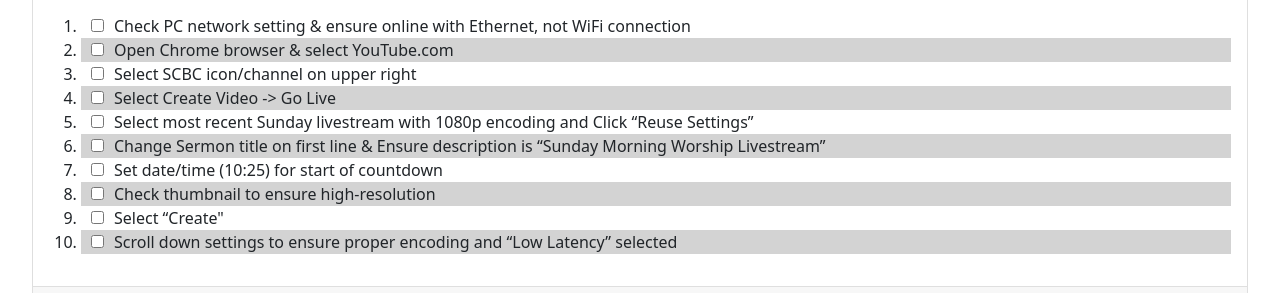
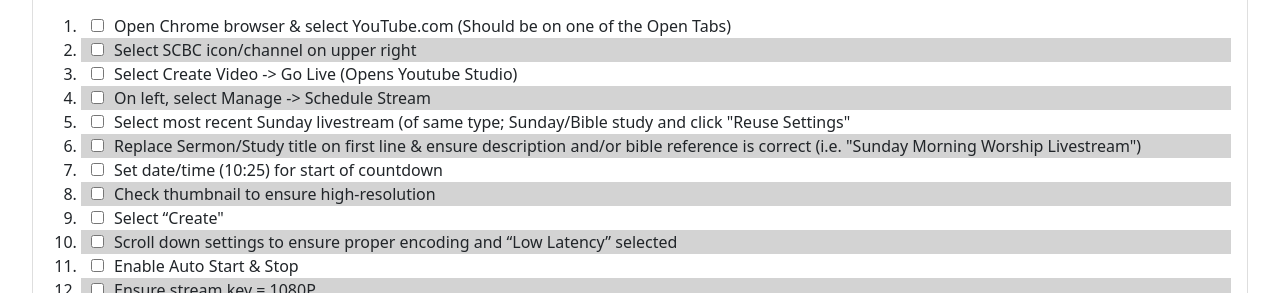
Before and after one commit to Greavesj57/media-guide, a plain HTML site: page index.html in a window 1280 px wide. Shown: the part 202-495 px from the top of the page. Drawn offline with Linux system fonts and the light colour scheme.

Commit message:
Updated up to Monitor Audio..

```diff
--- a/index.html
+++ b/index.html
@@ -48,17 +48,20 @@
               <div id="streamingSetup" class="collapse show" aria-labelledby="headingOne" data-parent="#mediaGuide">
                 <div class="card-body">
                     <ol>
-                        <li><input type="checkbox" id="ss1">Check PC network setting & ensure online with Ethernet, not WiFi connection </li>
-                        <li><input type="checkbox" id="ss2">Open Chrome browser & select YouTube.com </li>
-                        <li><input type="checkbox" id="ss3">Select SCBC icon/channel on upper right </li>
-                        <li><input type="checkbox" id="ss4">Select Create Video -> Go Live </li>
-                        <li><input type="checkbox" id="ss5">Select most recent Sunday livestream with 1080p encoding and Click “Reuse Settings” </li>
-                        <li><input type="checkbox" id="ss6">Change Sermon title on first line &
-                                                            Ensure description is “Sunday Morning Worship Livestream” </li>
+
+                        <li><input type="checkbox" id="ss1">Open Chrome browser & select YouTube.com (Should be on one of the Open Tabs)</li>
+                        <li><input type="checkbox" id="ss2">Select SCBC icon/channel on upper right </li>
+                        <li><input type="checkbox" id="ss3">Select Create Video -> Go Live (Opens Youtube Studio) </li>
+                        <li><input type="checkbox" id="ss4">On left, select Manage -> Schedule Stream </li>
+                        <li><input type="checkbox" id="ss5">Select most recent Sunday livestream (of same type; Sunday/Bible study and click "Reuse Settings"</li>
+                        <li><input type="checkbox" id="ss6">Replace Sermon/Study title on first line & ensure description and/or bible reference is correct (i.e. "Sunday Morning Worship Livestream")</li>
                         <li><input type="checkbox" id="ss7">Set date/time (10:25) for start of countdown</li>
                         <li><input type="checkbox" id="ss8">Check thumbnail to ensure high-resolution</li>
                         <li><input type="checkbox" id="ss9">Select “Create"</li>
                         <li><input type="checkbox" id="ss10">Scroll down settings to ensure proper encoding and “Low Latency” selected </li>
+                        <li><input type="checkbox" id="ss11">Enable  Auto Start & Stop </li>
+                        <li><input type="checkbox" id="ss12">Ensure stream key = 1080P</li>
+
                     </ol>
                 </div>
               </div>
@@ -74,24 +77,29 @@
               <div id="wirecastSetup" class="collapse" aria-labelledby="headingTwo" data-parent="#mediaGuide">
                 <div class="card-body">
                     <ol>
-                        <li><input type="checkbox" id="ws1">Close untitled window</li>
-                        <li><input type="checkbox" id="ws2">Open Wirecast, select File->Open_>”Default_SCBC – Sunday”</li>
+
+                        <li><input type="checkbox" id="ws2">Open Wirecast, ensure appropriate document used for Sunday/Bible Study; - Sunday: select File -> Open -> "Default_SCBC_Sunday" close other window.</li>
                         <li><input type="checkbox" id="ws3">Select the layer “Decklink mini rec” </li>
                         <li><input type="checkbox" id="ws4">Expand left flyout if necessary, and click System Device Properties Ensure audio delay to “0.00” sec. (May adjust later 0.1 – 0.25) </li>
-                        <li><input type="checkbox" id="ws5">Select Output Menu & Output Settings
-                        <li><input type="checkbox" id="ws6">Select the Record to Disc output </li>
-                        <li><input type="checkbox" id="ws7">Change name and file to current date </li>
-                        <li><input type="checkbox" id="ws8">Ensure Intel Quicksync 1080p30 encoding is selected </li>
-                        <li><input type="checkbox" id="ws9">Select the YouTube output </li>
-                        <li><input type="checkbox" id="ws10">Change date in name</li>
-                        <li><input type="checkbox" id="ws11">Ensure Intel Quicksync 1080p30 encoding is selected</li>
-                        <li><input type="checkbox" id="ws12">Select “upcoming event” and the scheduled stream previously created </li>
-                        <li><input type="checkbox" id="ws13">Select the Facebook output</li>
-                        <li><input type="checkbox" id="ws14">Ensure Intel Quicksync 1080p30 encoding is selected </li>
-                        <li><input type="checkbox" id="ws15">Enter the sermon title and date</li>
-                        <li><input type="checkbox" id="ws16">Select “Create” to save the entered values </li>
-                        <li><input type="checkbox" id="ws17">Select “Optimize Connection” (May repeat or delay until 10:20)</li>
-                        <li><input type="checkbox" id="ws18">Save Output Settings</li>
+                        <li><input type="checkbox" id="ws5">Select Output Menu & Output Settings</li>
+
+
+
+                        <li><input type="checkbox" id="ws6"><strong>Select the Record to Disc output.</strong> </li>
+                        <li><input type="checkbox" id="ws7">Change name and file to current date. </li>
+                        <li><input type="checkbox" id="ws8">Ensure Intel Quicksync 1080p30 encoding is selected. </li>
+
+                        <li><input type="checkbox" id="ws9"><strong>Select the YouTube output</strong></li>
+                        <li><input type="checkbox" id="ws11">Ensure Intel Quicksync 1080p30 encoding is selected.</li>
+                        <li><input type="checkbox" id="ws12">Select eventand the scheduled stream previously created. </li>
+
+                        <li><input type="checkbox" id="ws13"><strong>Select the Facebook output.</strong></li>
+                        <li><input type="checkbox" id="ws14">Ensure Intel Quicksync 1080p30 encoding is selected. </li>
+                        <li><input type="checkbox" id="ws15">Select Schedule for later vs. Go Live Now.</li>
+                        <li><input type="checkbox" id="ws16">Replace as appropriate the sermon title, date and pastor.</li>
+                        <li><input type="checkbox" id="ws16">Select "Schedule on Facebook" to save entered values.</li>
+                        <li><input type="checkbox" id="ws17">Select “Optimize Connection” (May repeat or delay until 10:20).</li>
+                        <li><input type="checkbox" id="ws18">Save Output Settings.</li>
 
                     </ol>
               </div>
```
